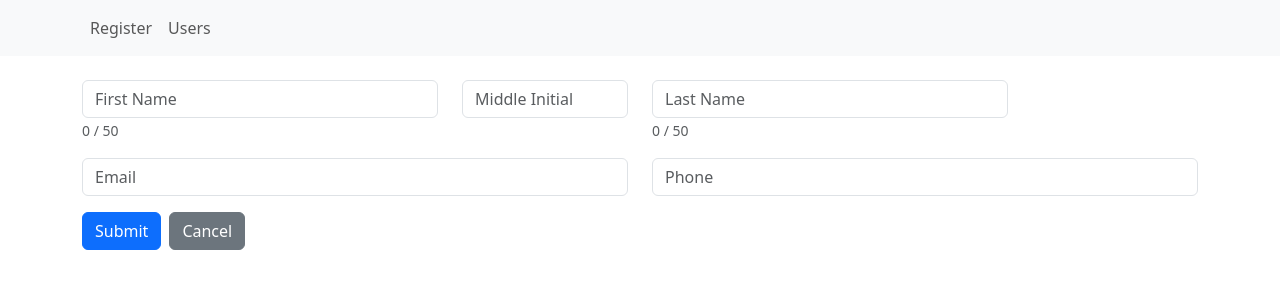
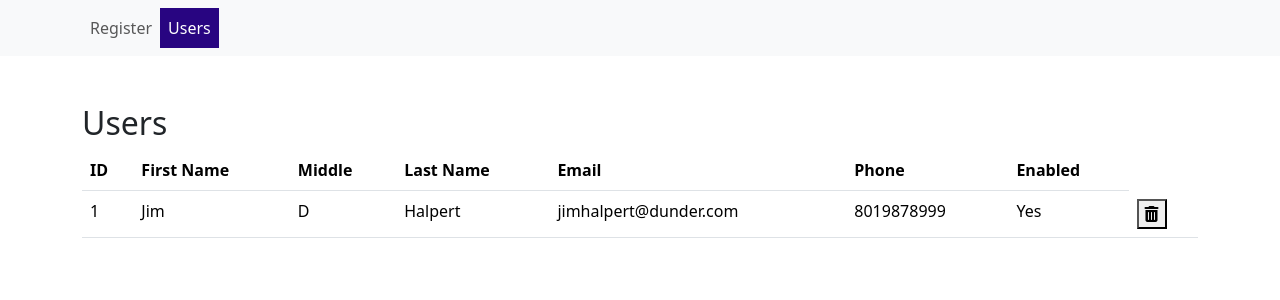
Before and after one commit to bret-short/tgh-test-registration-project, an Angular app: page /users in a window 1280 px wide. Shown: the top 300 px of the page. Built offline with nearby package versions, Linux system fonts and the light colour scheme.

Commit message:
getting front end to spec

```diff
--- a/src/app/app.component.html
+++ b/src/app/app.component.html
@@ -1,7 +1,6 @@
 <div>
   <body>
     <app-navbar></app-navbar>
-    <app-registration-form></app-registration-form>
   </body>
 
   <script src="https://code.jquery.com/jquery-3.6.0.min.js"></script>
--- a/src/app/navbar/navbar.component.css
+++ b/src/app/navbar/navbar.component.css
@@ -1,4 +1,4 @@
 .nav-item a.active {
-  background-color: #ec3ac0; /* Dark blue color */
+  background-color: #280581; /* Dark blue color */
   color: #fff; /* White text color */
 }
--- a/src/app/navbar/navbar.component.html
+++ b/src/app/navbar/navbar.component.html
@@ -3,12 +3,19 @@
   <!-- Container wrapper -->
   <div class="container">
     <ul class="navbar-nav me-auto mb-2 mb-lg-0">
-      <li class="nav-item" routerLinkActive="active">
-        <a class="nav-link" routerLink="/register">Register</a>
+      <li class="nav-item">
+        <a routerLink="/register" routerLinkActive="active" class="nav-link"
+          >Register</a
+        >
       </li>
-      <li class="nav-item" routerLinkActive="active">
-        <a class="nav-link" routerLink="/users">Users</a>
+      <li class="nav-item">
+        <a routerLink="/users" routerLinkActive="active" class="nav-link"
+          >Users</a
+        >
       </li>
     </ul>
   </div>
 </nav>
+
+<!-- Router Outlet for rendering the components -->
+<router-outlet></router-outlet>
--- a/src/app/registration-form/registration-form.component.html
+++ b/src/app/registration-form/registration-form.component.html
@@ -10,7 +10,7 @@
         type="text"
         id="firstName"
         name="firstName"
-        ngModel
+        [(ngModel)]="firstName"
         class="form-control"
         required
         maxlength="50"
@@ -25,7 +25,7 @@
         type="text"
         id="middleInitial"
         name="middleInitial"
-        ngModel
+        [(ngModel)]="middleInitial"
         class="form-control"
       />
     </div>
@@ -35,7 +35,7 @@
         type="text"
         id="lastName"
         name="lastName"
-        ngModel
+        [(ngModel)]="lastName"
         class="form-control"
         required
         maxlength="50"
@@ -52,7 +52,7 @@
         type="email"
         id="email"
         name="email"
-        ngModel
+        [(ngModel)]="email"
         class="form-control"
         required
       />
@@ -63,7 +63,7 @@
         type="tel"
         id="phone"
         name="phone"
-        ngModel
+        [(ngModel)]="phone"
         class="form-control"
         required
       />
--- a/src/app/registration-form/registration-form.component.ts
+++ b/src/app/registration-form/registration-form.component.ts
@@ -1,4 +1,14 @@
 import { Component } from '@angular/core';
+import { RegistrationService } from '../registration.service';
+
+interface User {
+  accessCode: string;
+  firstName: string;
+  lastName: string;
+  middleInitial?: string;
+  email?: string;
+  phone?: string;
+}
 
 @Component({
   selector: 'app-registration-form',
@@ -6,27 +16,53 @@ import { Component } from '@angular/core';
   styleUrls: ['./registration-form.component.css'],
 })
 export class RegistrationFormComponent {
-  registerUser() {
-    // Access form values using ngModel
-    console.log('Form Values:', {
-      firstName: this.firstName,
-      lastName: this.lastName,
-      middleInitial: this.middleInitial,
-      email: this.email,
-      phone: this.phone,
-    });
-
-    // Add further logic for user registration, such as calling a service or API
-  }
-
-  cancelRegistration() {
-    console.log('Registration canceled');
-  }
-
   // Declare properties to store form values
   firstName: string = '';
   lastName: string = '';
   middleInitial: string = '';
   email: string = '';
   phone: string = '';
+
+  constructor(private registrationService: RegistrationService) {}
+
+  registerUser() {
+    const user: User = {
+      firstName: this.firstName,
+      lastName: this.lastName,
+      middleInitial: this.middleInitial,
+      email: this.email,
+      phone: this.phone,
+      accessCode: '449732',
+    };
+
+    this.registrationService.registerUser(user).subscribe({
+      next: (response: any) => {
+        // Check if the API call was successful
+        if (response && response.success) {
+          console.log('User registered successfully.', response.payload);
+          // You can access additional data from the response.payload if needed
+        } else {
+          console.log(
+            'Registration failed.',
+            response.error || response.message
+          );
+        }
+      },
+      error: (error) => {
+        console.error('Registration failed.', error); // Log error to console
+        if (error instanceof ErrorEvent) {
+          // A client-side error occurred. Handle it accordingly.
+          console.error('Client-side error:', error.message);
+        } else {
+          // The backend returned an unsuccessful response code.
+          // The response body may contain clues as to what went wrong.
+          console.error('Server-side error:', error);
+        }
+      },
+    });
+  }
+
+  cancelRegistration() {
+    console.log('Registration canceled');
+  }
 }
--- /dev/null
+++ b/src/app/registration.service.ts
@@ -0,0 +1,19 @@
+import { Injectable } from '@angular/core';
+import { HttpClient, HttpHeaders } from '@angular/common/http';
+
+@Injectable({
+  providedIn: 'root',
+})
+export class RegistrationService {
+  private apiUrl = 'https://tgh-newhire-api.azurewebsites.net/api/User';
+
+  constructor(private http: HttpClient) {}
+
+  registerUser(user: any) {
+    const headers = new HttpHeaders({
+      'Content-Type': 'application/json',
+    });
+
+    return this.http.post(this.apiUrl, user, { headers });
+  }
+}
--- a/src/app/users/users.component.html
+++ b/src/app/users/users.component.html
@@ -1 +1,34 @@
-<p>users works!</p>
+<!-- users.component.html -->
+
+<div class="container mt-5">
+  <h2>Users</h2>
+  <table class="table">
+    <thead>
+      <tr>
+        <th>ID</th>
+        <th>First Name</th>
+        <th>Middle</th>
+        <th>Last Name</th>
+        <th>Email</th>
+        <th>Phone</th>
+        <th>Enabled</th>
+      </tr>
+    </thead>
+    <tbody>
+      <tr *ngFor="let user of users">
+        <td>{{ user.id }}</td>
+        <td>{{ user.firstName }}</td>
+        <td>{{ user.middle }}</td>
+        <td>{{ user.lastName }}</td>
+        <td>{{ user.email }}</td>
+        <td>{{ user.phone }}</td>
+        <td>{{ user.enabled ? "Yes" : "No" }}</td>
+        <td>
+          <button (click)="deleteUser()">
+            <i class="fa-solid fa-trash-can"></i>
+          </button>
+        </td>
+      </tr>
+    </tbody>
+  </table>
+</div>
--- a/src/app/users/users.component.ts
+++ b/src/app/users/users.component.ts
@@ -3,8 +3,22 @@ import { Component } from '@angular/core';
 @Component({
   selector: 'app-users',
   templateUrl: './users.component.html',
-  styleUrl: './users.component.css'
+  styleUrl: './users.component.css',
 })
 export class UsersComponent {
+  users: any[] = [
+    {
+      id: 1,
+      firstName: 'Jim',
+      middle: 'D',
+      lastName: 'Halpert',
+      email: 'jimhalpert@dunder.com',
+      phone: 8019878999,
+      enabled: true,
+    },
+  ];
 
+  deleteUser() {
+    console.log('User deleted');
+  }
 }
--- a/src/index.html
+++ b/src/index.html
@@ -6,6 +6,10 @@
     <base href="/" />
     <meta name="viewport" content="width=device-width, initial-scale=1" />
     <link rel="icon" type="image/x-icon" href="favicon.ico" />
+    <link
+      rel="stylesheet"
+      href="https://cdnjs.cloudflare.com/ajax/libs/font-awesome/6.0.0/css/all.min.css"
+    />
   </head>
   <body>
     <app-root></app-root>
```
Also changed, not shown: src/app/app.module.ts (+12 -9 lines), 1 other file (tests, documents, lock files or other folders).
